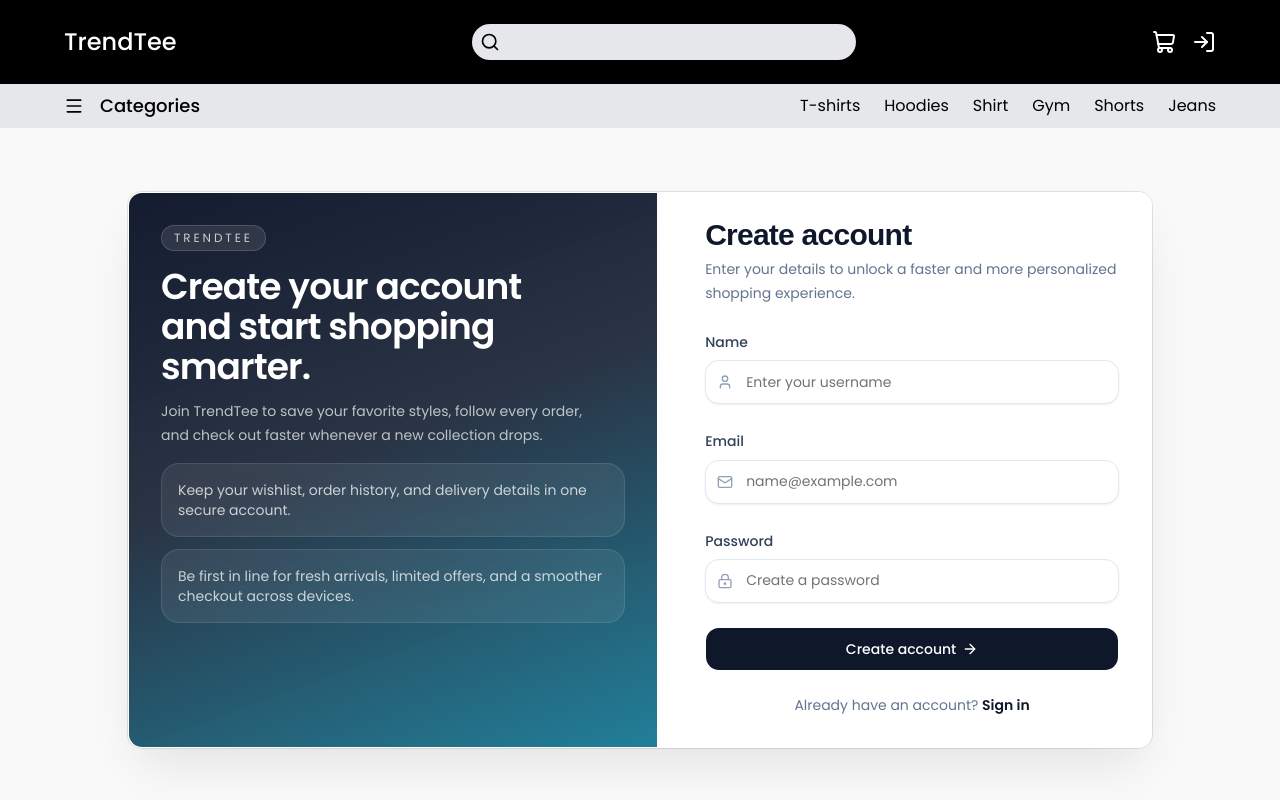
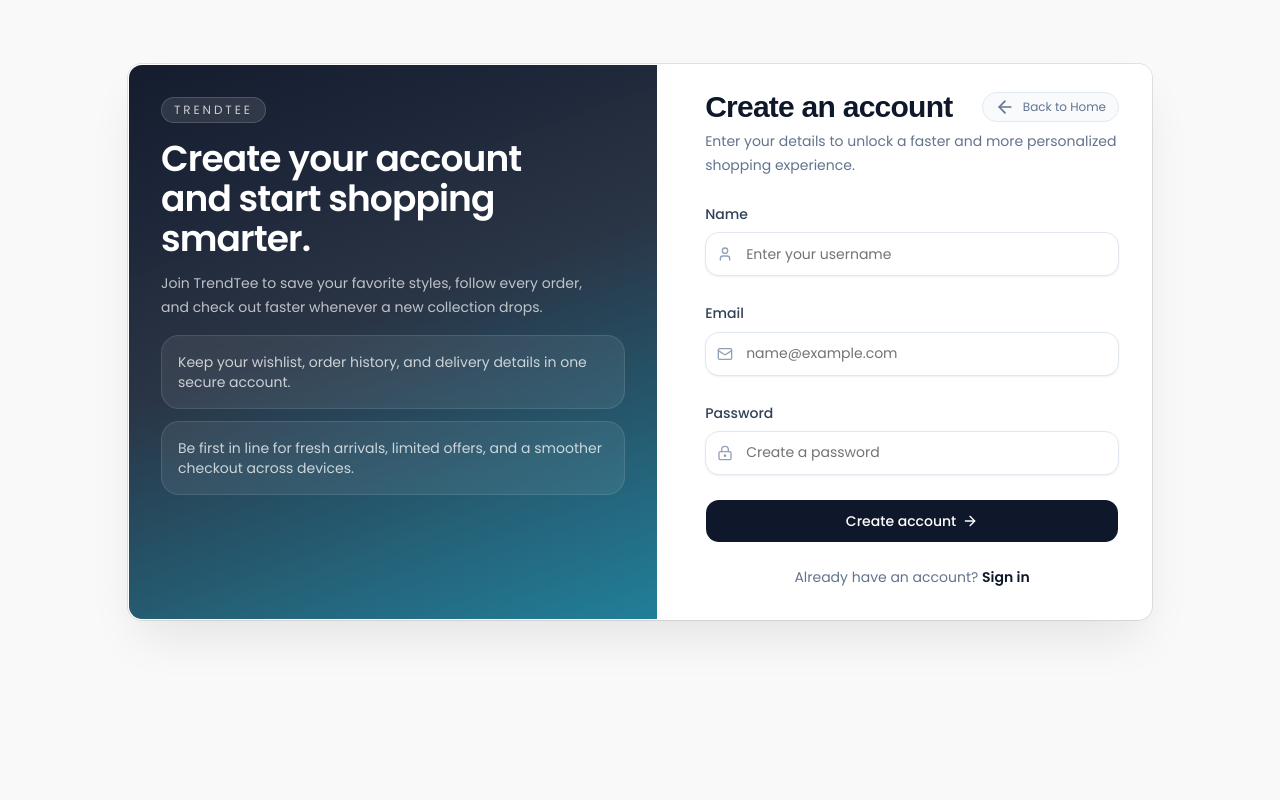
Before and after one commit to phyominpaing/TrendTee, a React (Vite) app in the folder client/: page /register in a window 1280 px wide. Shown: the top 800 px of the page. Built offline with nearby package versions, Linux system fonts and the light colour scheme.

Commit message:
client/some ui adjustment

```diff
--- a/client/src/pages/Login.tsx
+++ b/client/src/pages/Login.tsx
@@ -1,5 +1,14 @@
 import { zodResolver } from "@hookform/resolvers/zod";
-import { ArrowRight, LockKeyhole, Mail } from "lucide-react";
+import {
+  AlignRight,
+  ArrowBigLeftDash,
+  ArrowBigRight,
+  ArrowLeft,
+  ArrowLeftFromLine,
+  ArrowRight,
+  LockKeyhole,
+  Mail,
+} from "lucide-react";
 import { useForm, type SubmitHandler } from "react-hook-form";
 import { Link, useNavigate } from "react-router";
 import z from "zod";
@@ -71,7 +80,7 @@
   }, [navigate, userInfo]);
 
   return (
-    <section className="relative min-h-screen overflow-hidden pt-16">
+    <section className="relative min-h-screen overflow-hidden flex justify-center items-center">
       <div className="mx-auto flex  w-full max-w-5xl items-center justify-center">
         <Card className="grid w-full overflow-hidden border border-white/60 bg-white/85 shadow-2xl shadow-slate-900/10 backdrop-blur xl:grid-cols-[1.05fr_0.95fr]">
           {/* Left Side */}
@@ -112,9 +121,19 @@
                   TrendTee
                 </div>
                 <div className="space-y-1">
-                  <CardTitle className="text-3xl font-semibold tracking-tight text-slate-900">
-                    Welcome back
-                  </CardTitle>
+                  <div className="flex items-center justify-between">
+                    <CardTitle className="text-3xl font-semibold tracking-tight text-slate-900">
+                      Welcome back
+                    </CardTitle>
+
+                    <Link
+                      className="group flex items-center gap-2 border border-slate-200 bg-slate-50 hover:bg-slate-100 px-3 py-1 rounded-2xl text-slate-500"
+                      to={"/"}
+                    >
+                      <ArrowLeft className="size-5 transition-transform duration-200 group-hover:-translate-x-1" />
+                      <span className="text-xs">Back to Home</span>
+                    </Link>
+                  </div>
                   <CardDescription className="max-w-md text-sm leading-6 text-slate-500">
                     Enter your email and password to access your dashboard.
                   </CardDescription>
@@ -172,11 +191,11 @@
                   <Button
                     type="submit"
                     size="lg"
-                    className="h-11 w-full rounded-xl bg-slate-900 text-white hover:bg-slate-800"
+                    className="group h-11 w-full rounded-xl bg-slate-900 text-white hover:bg-slate-800"
                     disabled={isSubmitting}
                   >
                     {isSubmitting ? "Signing in..." : "Sign in"}
-                    <ArrowRight className="size-4" />
+                    <ArrowRight className="size-4 transition-transform duration-200 group-hover:translate-x-1" />
                   </Button>
                 </form>
 
--- a/client/src/pages/Profile.tsx
+++ b/client/src/pages/Profile.tsx
@@ -1,4 +1,3 @@
-import React from 'react'
 
 const Profile = () => {
   return (
--- a/client/src/pages/Register.tsx
+++ b/client/src/pages/Register.tsx
@@ -1,5 +1,5 @@
 import { zodResolver } from "@hookform/resolvers/zod";
-import { ArrowRight, LockKeyhole, Mail, User } from "lucide-react";
+import { ArrowLeft, ArrowRight, LockKeyhole, Mail, User } from "lucide-react";
 import { useForm, type SubmitHandler } from "react-hook-form";
 import { Link, useNavigate } from "react-router";
 import z from "zod";
@@ -67,7 +67,7 @@
     if (userInfo) {
       navigate("/");
     }
-  }, [navigate,userInfo]);
+  }, [navigate, userInfo]);
 
   return (
     <section className="relative min-h-screen overflow-hidden pt-16">
@@ -108,9 +108,19 @@
                   TrendTee
                 </div>
                 <div className="space-y-1">
-                  <CardTitle className="text-3xl font-semibold tracking-tight text-slate-900">
-                    Create account
-                  </CardTitle>
+                  <div className="flex items-center justify-between">
+                    <CardTitle className="text-3xl font-semibold tracking-tight text-slate-900">
+                      Create an account
+                    </CardTitle>
+
+                    <Link
+                      className="group flex items-center gap-2 border border-slate-200 bg-slate-50 hover:bg-slate-100 px-3 py-1 rounded-2xl text-slate-500"
+                      to={"/"}
+                    >
+                      <ArrowLeft className="size-5 transition-transform duration-200 group-hover:-translate-x-1" />
+                      <span className="text-xs">Back to Home</span>
+                    </Link>
+                  </div>
                   <CardDescription className="max-w-md text-sm leading-6 text-slate-500">
                     Enter your details to unlock a faster and more personalized
                     shopping experience.
```
Also changed, not shown: client/src/main.tsx (+16 -8 lines).
